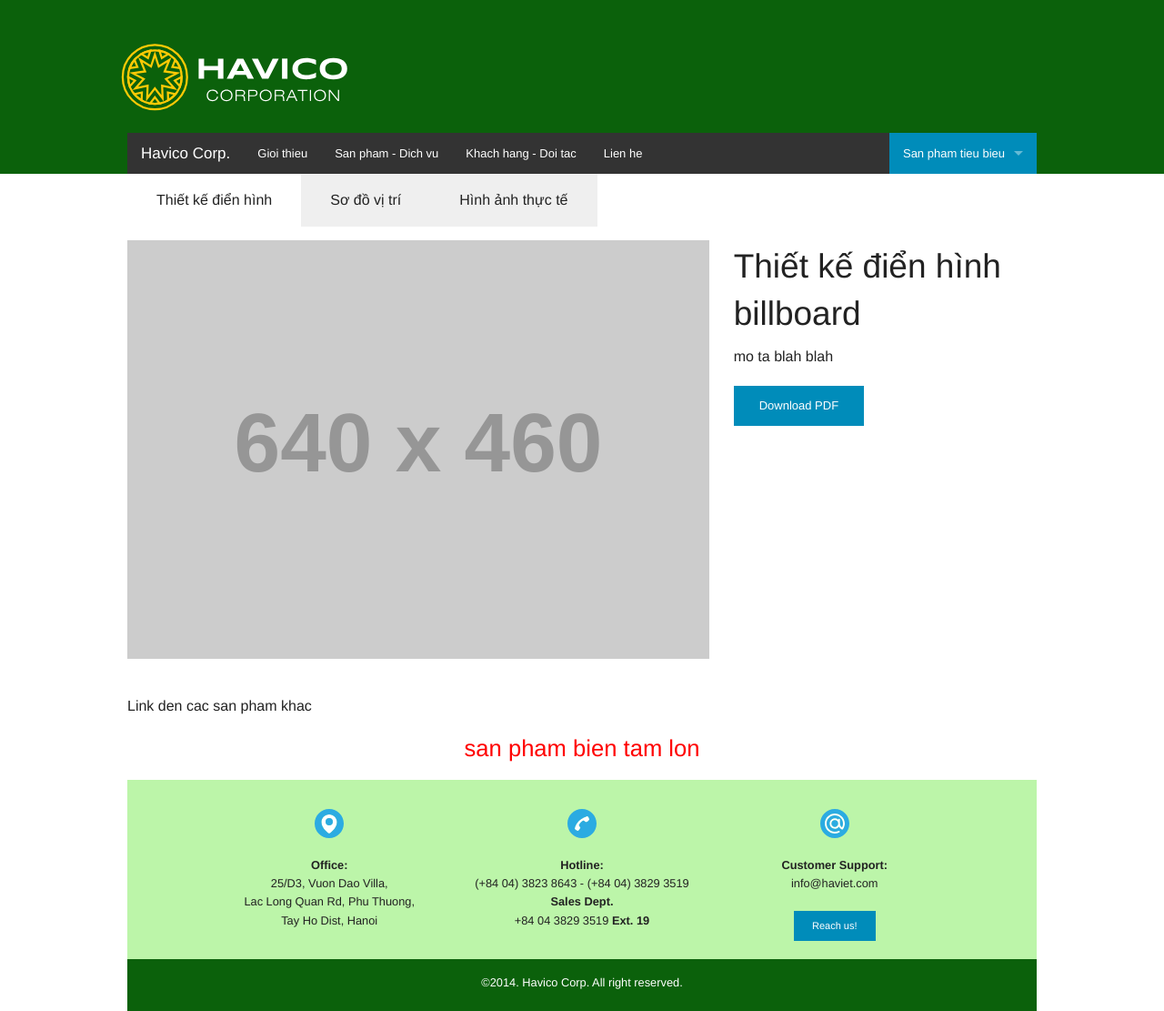
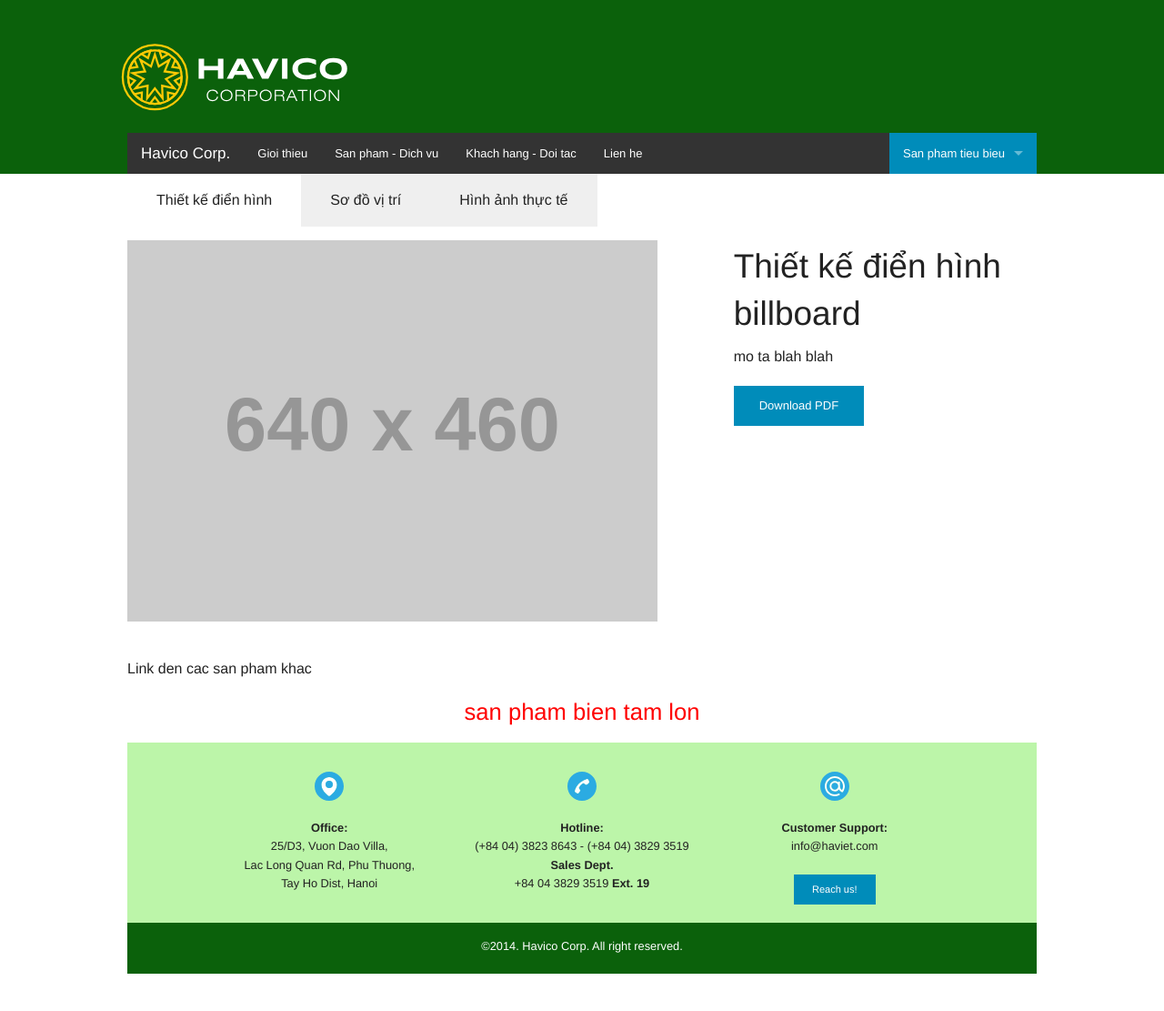
Before and after one commit to haviet/static-on-foundation, a Jekyll site: the page built from sp-billboard.html, in a window 1280 px wide. Shown: the whole page at 91% size. Built offline with Jekyll 4.4.1, drawn with Linux system fonts in a browser that asks for light colours; after the commit the page ends 1070 px from its top, so only the background shows below that.

Commit message:
Update tab1.html

```diff
--- a/_includes/billboard-content/tab1.html
+++ b/_includes/billboard-content/tab1.html
@@ -1,5 +1,5 @@
 <div class="row collapse">
-  <div class="medium-7 large-8 columns">
+  <div class="medium-6 large-7 columns">
     <img src="http://placehold.it/640x460" />
   </div>
   <div class="medium-5 large-4 columns">
```
